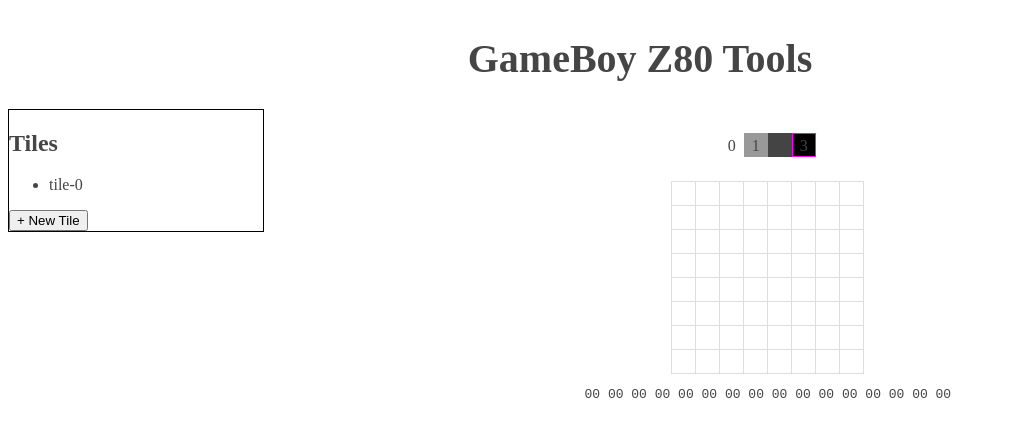
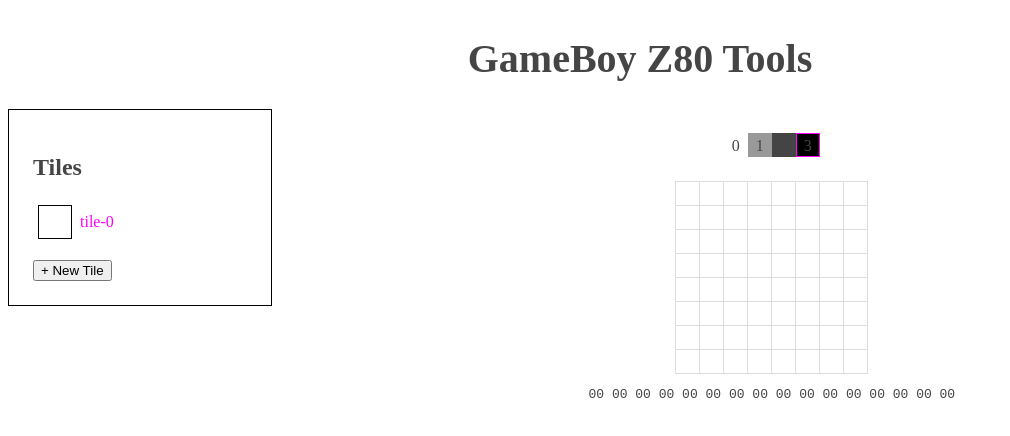
Before and after one commit to doeg/gbz80-tools, a React app: page / in a window 1280 px wide. Shown: the top 436 px of the page, without its empty margins (0-1010 px from the left). Built offline with nearby package versions, Linux system fonts and the light colour scheme; a web font is replaced by a local one.

Commit message:
Add Tile previews to TilePanel

```diff
--- a/src/components/TilePanel.js
+++ b/src/components/TilePanel.js
@@ -1,13 +1,17 @@
 // @flow
+import cx from 'classnames'
 import * as React from 'react'
 import { connect } from 'react-redux'
 
 import style from './tilePanel.css'
+import PixelGrid from './PixelGrid'
 import { createTile, setActiveTile } from '../actions'
-import type { AppState, Tile } from '../types'
+import type { AppState, Palette, Tile } from '../types'
 import { makeEmptyGrid } from '../util/pixel-grid'
 
 type MappedProps = {
+  activePalette: Palette,
+  activeTile: ?string,
   tiles: Tile[],
 }
 
@@ -16,22 +20,41 @@
   setActiveTile: string => any,
 }
 
-const TilePanel = ({ tiles, ...props }: DispatchProps & MappedProps) => {
+const TilePanel = ({
+  activePalette,
+  activeTile,
+  tiles,
+  ...props
+}: DispatchProps & MappedProps) => {
   const onClickCreate = () =>
     props.createTile({
       grid: makeEmptyGrid({ height: 8, width: 8 }),
       name: `tile-${tiles.length}`,
     })
 
+  const renderTile = ({ grid, name }: Tile) => {
+    console.log(name, activeTile, name === activeTile)
+    const tileClass = cx({ [style.active]: name === activeTile })
+    console.log(name, activeTile, name === activeTile, tileClass)
+    return (
+      <li
+        className={tileClass}
+        key={name}
+        onClick={() => props.setActiveTile(name)}
+      >
+        <div className={style.gridContainer}>
+          <PixelGrid grid={grid} palette={activePalette} />
+        </div>
+        {name}
+      </li>
+    )
+  }
+
   return (
     <div className={style.panel}>
       <h2>Tiles</h2>
-      <ul>
-        {tiles.map(({ name }) =>
-          <li key={name} onClick={() => props.setActiveTile(name)}>
-            {name}
-          </li>
-        )}
+      <ul className={style.tileList}>
+        {tiles.map(renderTile)}
       </ul>
       <button onClick={onClickCreate} type="button">
         + New Tile
@@ -39,7 +62,12 @@
     </div>
   )
 }
-const mapState = ({ activeTile, tiles }: AppState): MappedProps => ({
+const mapState = ({
+  activePalette,
+  activeTile,
+  tiles,
+}: AppState): MappedProps => ({
+  activePalette,
   activeTile,
   tiles,
 })
--- a/src/components/tilePanel.css
+++ b/src/components/tilePanel.css
@@ -1,4 +1,34 @@
 .panel {
   border: solid 1px black;
+  padding: 24px;
   width: 320px;
 }
+
+.tileList {
+  list-style-type: none;
+  margin: 0 0 16px 0;
+  padding: 0;
+}
+
+.tileList li {
+  align-items: center;
+  border: solid 1px transparent;
+  cursor: pointer;
+  display: flex;
+  justify-content: flex-start;
+  padding: 4px;
+
+  &:hover {
+    border-color: fuchsia;
+  }
+}
+
+.active {
+  color: fuchsia !important;
+}
+
+.gridContainer {
+  border: solid 1px black;
+  display: inline-block;
+  margin-right: 8px;
+}
```
